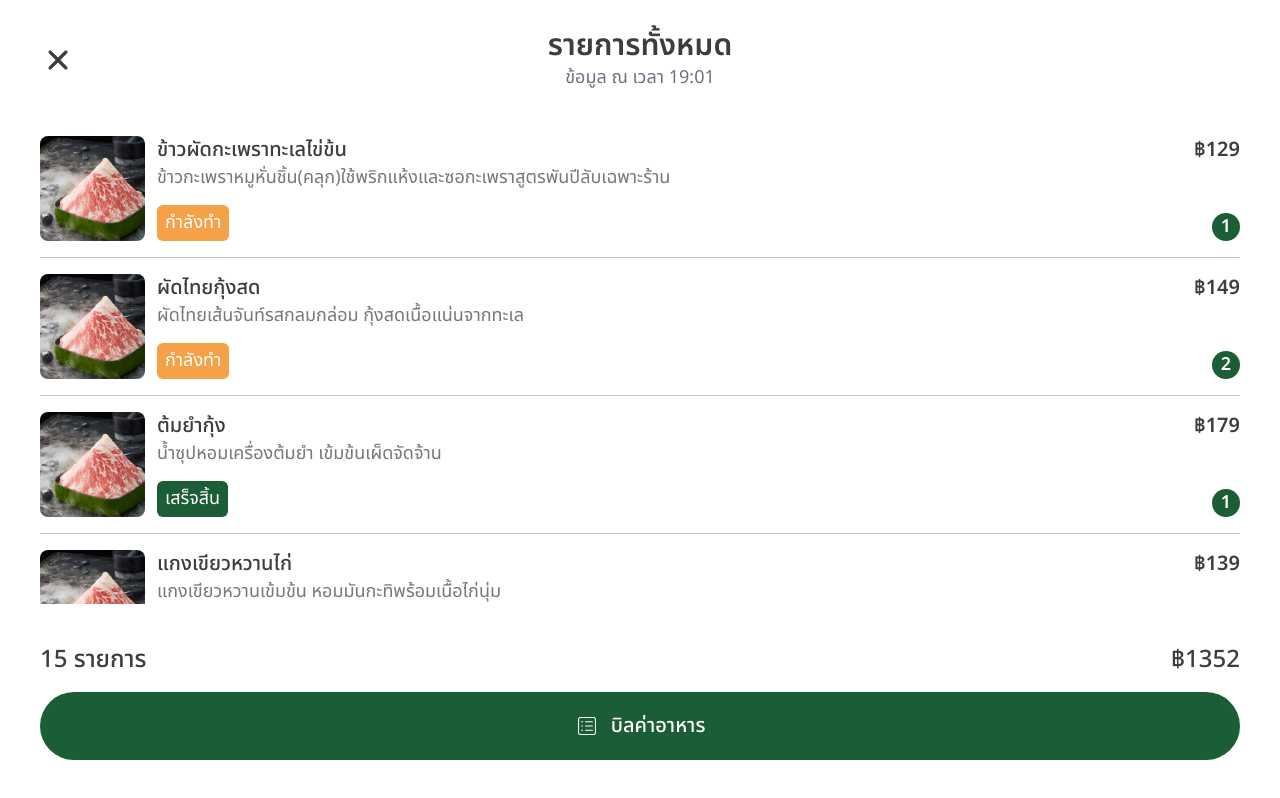
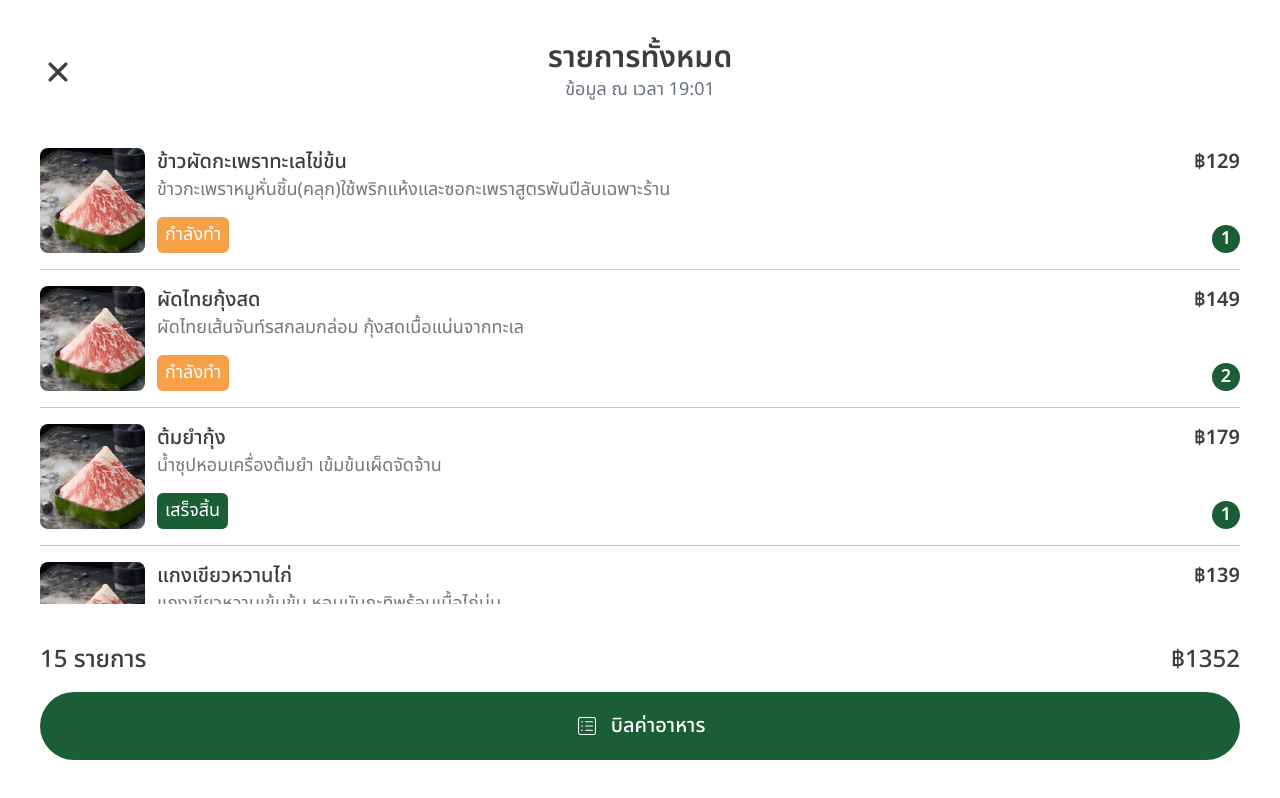
Before and after one commit to chawongr/aspos-mobile, a Next.js app in the folder aspos-mobile-frontend/: page /en/order-list-all in a window 1280 px wide. Shown: the top 798 px of the page. Built offline with nearby package versions, Linux system fonts and the light colour scheme.

Commit message:
fix(layout):update structure

```diff
--- a/aspos-mobile-frontend/src/app/[locale]/(pages)/order-list-all/page.tsx
+++ b/aspos-mobile-frontend/src/app/[locale]/(pages)/order-list-all/page.tsx
@@ -19,7 +19,7 @@ interface Order{
   status: string;
 }
 
-export default function OrderList() {
+export default function OrderListAll() {
   const path = usePathname().substring(1);
   const lang = path.split('/')[0];
 
@@ -32,14 +32,14 @@ export default function OrderList() {
   }
 
   // Format time function
-  const formatTime = (time) => {
+  const formatTime = (time:string) => {
     const [hours, minutes, seconds] = time.split(":");
     return `${hours}:${minutes}`; // Remove seconds
   };
 
   return (
     <div className="flex flex-col relative">
-      <header className='sticky top-0 w-full-p-5 md:w-full-p-10 py-3 md:py-7 flex justify-between items-center gap-2 md:gap-4 bg-white' >
+      <header className='sticky top-0 w-full-p-5 md:w-full-p-10 pb-3 md:pb-7 flex justify-between items-center gap-2 md:gap-4 bg-white' >
         <Link href={`/${lang}`}>
           <IoClose className="w-7 h-7 md:w-9 md:h-9" />
         </Link>
--- a/aspos-mobile-frontend/src/app/[locale]/layout.tsx
+++ b/aspos-mobile-frontend/src/app/[locale]/layout.tsx
@@ -33,7 +33,7 @@ export default async function LocaleLayout({
 
   return (
     <html lang={locale}>
-      <body className={`${noto.className} px-5 md:px-10 h-screen w-screen box-border text-sm text-darkGray`}
+      <body className={`${noto.className} p-5 md:p-10 h-screen w-screen box-border text-sm text-darkGray`}
       >
         <NextIntlClientProvider messages={messages}>
           {children}
```
